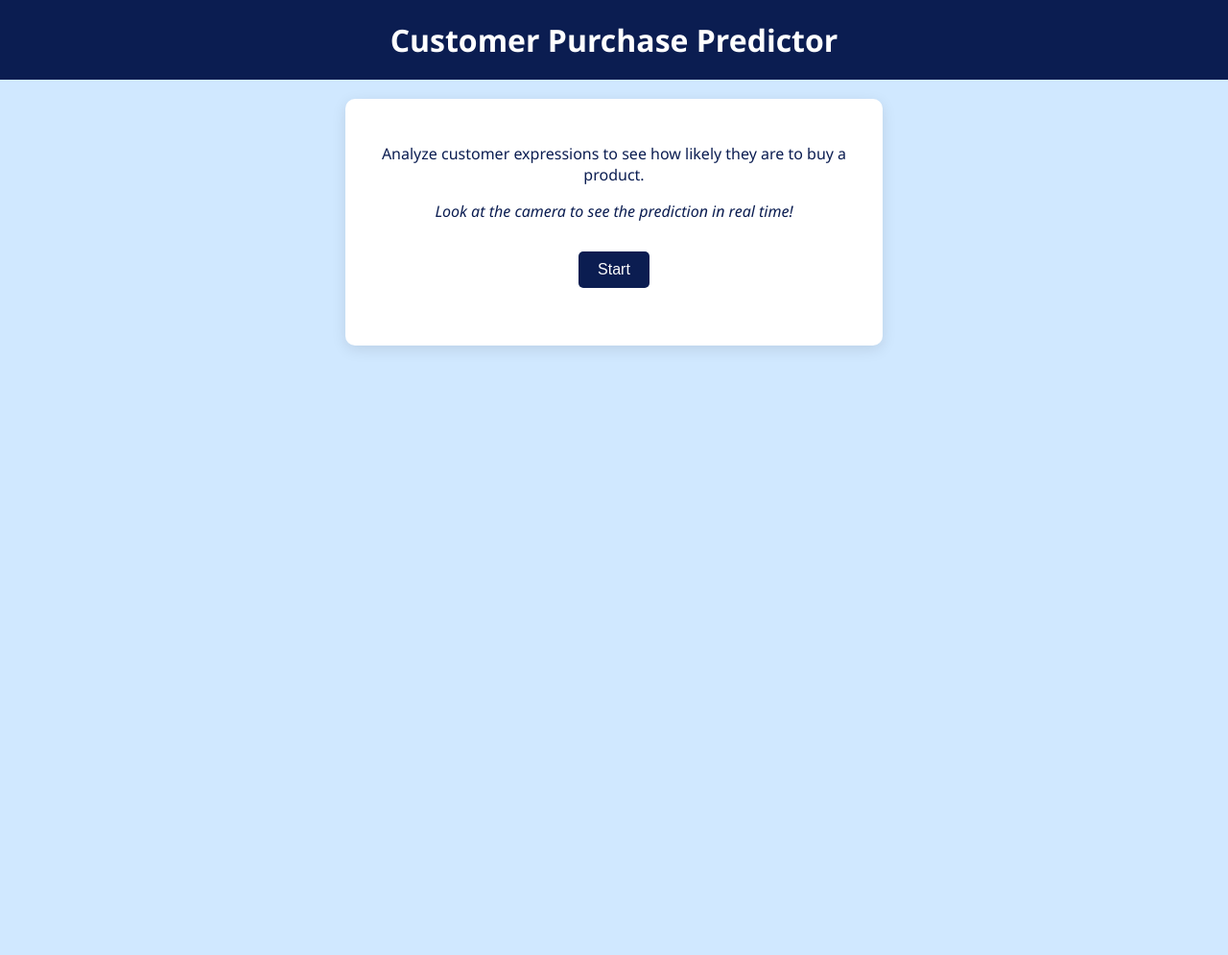
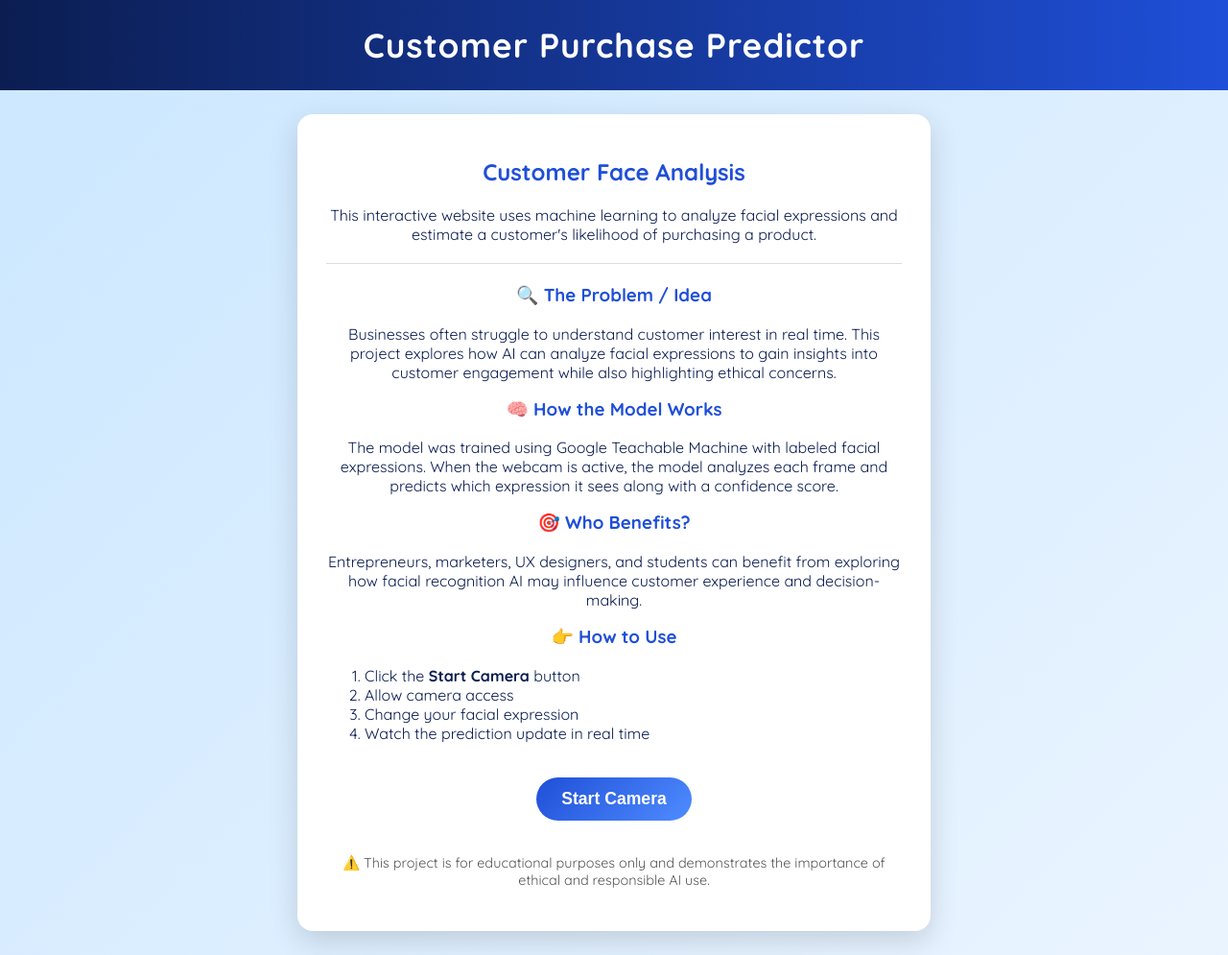
Before and after one commit to mythrigudapati/faceAnalysis, a plain HTML site: page index.html in a window 1280 px wide. Shown: the whole page at 96% size. Before the commit the page ends 800 px from the top, so only its background shows below. Drawn offline with Linux system fonts and the light colour scheme.

Commit message:
Update index.html

```diff
--- a/index.html
+++ b/index.html
@@ -3,14 +3,20 @@
 <head>
     <meta charset="UTF-8">
     <title>Customer Purchase Predictor</title>
+
+    <!-- Quicksand Font -->
+    <link href="https://fonts.googleapis.com/css2?family=Quicksand:wght@400;600;700&display=swap" rel="stylesheet">
+
+    <!-- TensorFlow + Teachable Machine -->
     <script src="https://cdn.jsdelivr.net/npm/@tensorflow/tfjs@latest/dist/tf.min.js"></script>
     <script src="https://cdn.jsdelivr.net/npm/@teachablemachine/image@latest/dist/teachablemachine-image.min.js"></script>
+
     <style>
         body {
             margin: 0;
-            font-family: 'Segoe UI', Tahoma, Geneva, Verdana, sans-serif;
-            background-color: #d0e8ff; /* light blue */
-            color: #0b1d51; /* navy text */
+            font-family: 'Quicksand', sans-serif;
+            background: linear-gradient(135deg, #cbe7ff, #eaf4ff);
+            color: #0b1d51;
             display: flex;
             flex-direction: column;
             align-items: center;
@@ -18,60 +24,134 @@
 
         header {
             width: 100%;
-            background-color: #0b1d51; /* navy header */
+            background: linear-gradient(90deg, #0b1d51, #1f4fd8);
             color: white;
-            padding: 20px 0;
+            padding: 25px 0;
             text-align: center;
-            font-size: 2em;
-            font-weight: bold;
+            font-size: 2.2em;
+            font-weight: 700;
+            letter-spacing: 1px;
         }
 
         .container {
             background-color: white;
-            border-radius: 10px;
+            border-radius: 16px;
             padding: 30px;
-            margin: 20px;
-            box-shadow: 0px 4px 15px rgba(0,0,0,0.1);
+            margin: 25px;
+            box-shadow: 0px 10px 30px rgba(0,0,0,0.15);
             text-align: center;
-            max-width: 500px;
+            max-width: 600px;
+        }
+
+        h2, h3 {
+            margin-top: 15px;
+            color: #1f4fd8;
+        }
+
+        hr {
+            border: none;
+            height: 1px;
+            background-color: #ddd;
+            margin: 20px 0;
         }
 
         button {
-            background-color: #0b1d51;
+            background: linear-gradient(135deg, #1f4fd8, #4f8cff);
             color: white;
             border: none;
-            padding: 10px 20px;
-            margin: 15px 0;
-            font-size: 1em;
+            padding: 12px 26px;
+            margin: 20px 0;
+            font-size: 1.1em;
+            font-weight: 600;
             cursor: pointer;
-            border-radius: 5px;
-            transition: background-color 0.3s ease;
+            border-radius: 30px;
+            transition: transform 0.2s ease, box-shadow 0.2s ease;
         }
 
         button:hover {
-            background-color: #142e72;
+            transform: translateY(-2px);
+            box-shadow: 0 8px 20px rgba(0,0,0,0.2);
         }
 
         #webcam-container {
-            margin: 15px 0;
+            margin-top: 15px;
+        }
+
+        #webcam-container canvas {
+            border-radius: 12px;
+            border: 3px solid #1f4fd8;
         }
 
         #label-container div {
-            margin: 5px 0;
-            font-weight: bold;
+            margin: 6px 0;
+            padding: 8px;
+            background-color: #eef5ff;
+            border-radius: 8px;
+            font-weight: 600;
+        }
+
+        ol {
+            text-align: left;
+        }
+
+        .footer-note {
+            font-size: 0.9em;
+            margin-top: 15px;
+            color: #555;
         }
     </style>
 </head>
+
 <body>
     <header>Customer Purchase Predictor</header>
 
     <div class="container">
-        <p>Analyze customer expressions to see how likely they are to buy a product.</p>
-        <p><em>Look at the camera to see the prediction in real time!</em></p>
+        <h2>Customer Face Analysis</h2>
 
-        <button type="button" onclick="init()">Start</button>
+        <p>
+            This interactive website uses machine learning to analyze facial expressions
+            and estimate a customer's likelihood of purchasing a product.
+        </p>
+
+        <hr>
+
+        <h3>🔍 The Problem / Idea</h3>
+        <p>
+            Businesses often struggle to understand customer interest in real time.
+            This project explores how AI can analyze facial expressions to gain insights
+            into customer engagement while also highlighting ethical concerns.
+        </p>
+
+        <h3>🧠 How the Model Works</h3>
+        <p>
+            The model was trained using Google Teachable Machine with labeled facial expressions.
+            When the webcam is active, the model analyzes each frame and predicts which
+            expression it sees along with a confidence score.
+        </p>
+
+        <h3>🎯 Who Benefits?</h3>
+        <p>
+            Entrepreneurs, marketers, UX designers, and students can benefit from exploring
+            how facial recognition AI may influence customer experience and decision-making.
+        </p>
+
+        <h3>👉 How to Use</h3>
+        <ol>
+            <li>Click the <strong>Start Camera</strong> button</li>
+            <li>Allow camera access</li>
+            <li>Change your facial expression</li>
+            <li>Watch the prediction update in real time</li>
+        </ol>
+
+        <button type="button" onclick="init()">Start Camera</button>
+
         <div id="webcam-container"></div>
         <div id="label-container"></div>
+
+        <p class="footer-note">
+            ⚠️ This project is for educational purposes only and demonstrates the importance
+            of ethical and responsible AI use.
+        </p>
     </div>
 
     <script type="text/javascript">
@@ -94,6 +174,7 @@
 
             document.getElementById("webcam-container").appendChild(webcam.canvas);
             labelContainer = document.getElementById("label-container");
+            labelContainer.innerHTML = "";
             for (let i = 0; i < maxPredictions; i++) {
                 labelContainer.appendChild(document.createElement("div"));
             }
@@ -108,9 +189,9 @@
         async function predict() {
             const prediction = await model.predict(webcam.canvas);
             for (let i = 0; i < maxPredictions; i++) {
-                const classPrediction =
-                    prediction[i].className + ": " + prediction[i].probability.toFixed(2);
-                labelContainer.childNodes[i].innerHTML = classPrediction;
+                labelContainer.childNodes[i].innerHTML =
+                    prediction[i].className + ": " +
+                    (prediction[i].probability * 100).toFixed(1) + "%";
             }
         }
     </script>
```
